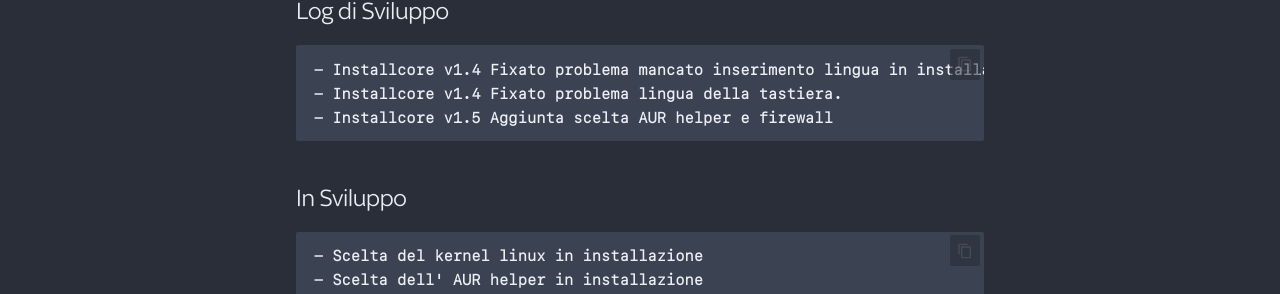
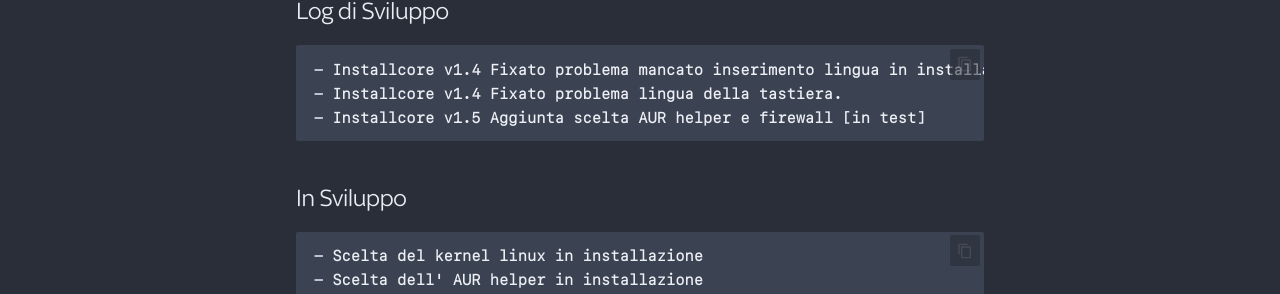
Before and after one commit to ArchItalia/core, an MkDocs documentation site: the page built from docs/dev.md, in a window 1280 px wide and 1202 px high. Shown: the part 566-860 px from the top of the window. Built offline with MkDocs 1.6.1 and Material for MkDocs 9.7.7, drawn with Linux system fonts in a browser that asks for light colours; some web fonts are replaced; comment, search, counter and statistics services are not loaded; the version menu is left out.

Commit message:
Update dev.md

````diff
--- a/docs/dev.md
+++ b/docs/dev.md
@@ -12,7 +12,7 @@ Team di sviluppo e beta tester della comunita' Architalia
 ```
 - Installcore v1.4 Fixato problema mancato inserimento lingua in installazione.
 - Installcore v1.4 Fixato problema lingua della tastiera.
-- Installcore v1.5 Aggiunta scelta AUR helper e firewall
+- Installcore v1.5 Aggiunta scelta AUR helper e firewall [in test]
 ```
 
 ## In Sviluppo
````
